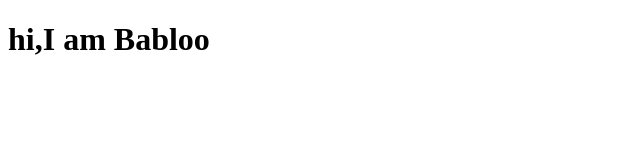
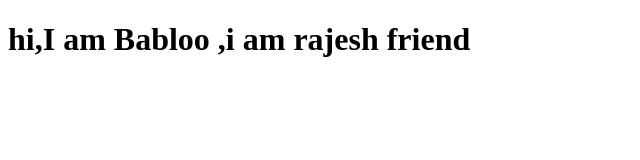
Before and after one commit to babloo-Chauhan/html, a plain HTML site: page index.html in a window 1280 px wide. Shown: the whole page, without its empty margins (0-640 px from the left). Drawn offline with Linux system fonts and the light colour scheme.

Commit message:
committed

```diff
--- a/index.html
+++ b/index.html
@@ -6,6 +6,6 @@
     <title>Document</title>
   </head>
   <body>
-    <h1>hi,I am Babloo</h1>
+    <h1>hi,I am Babloo ,i am rajesh friend</h1>
   </body>
 </html>
```
